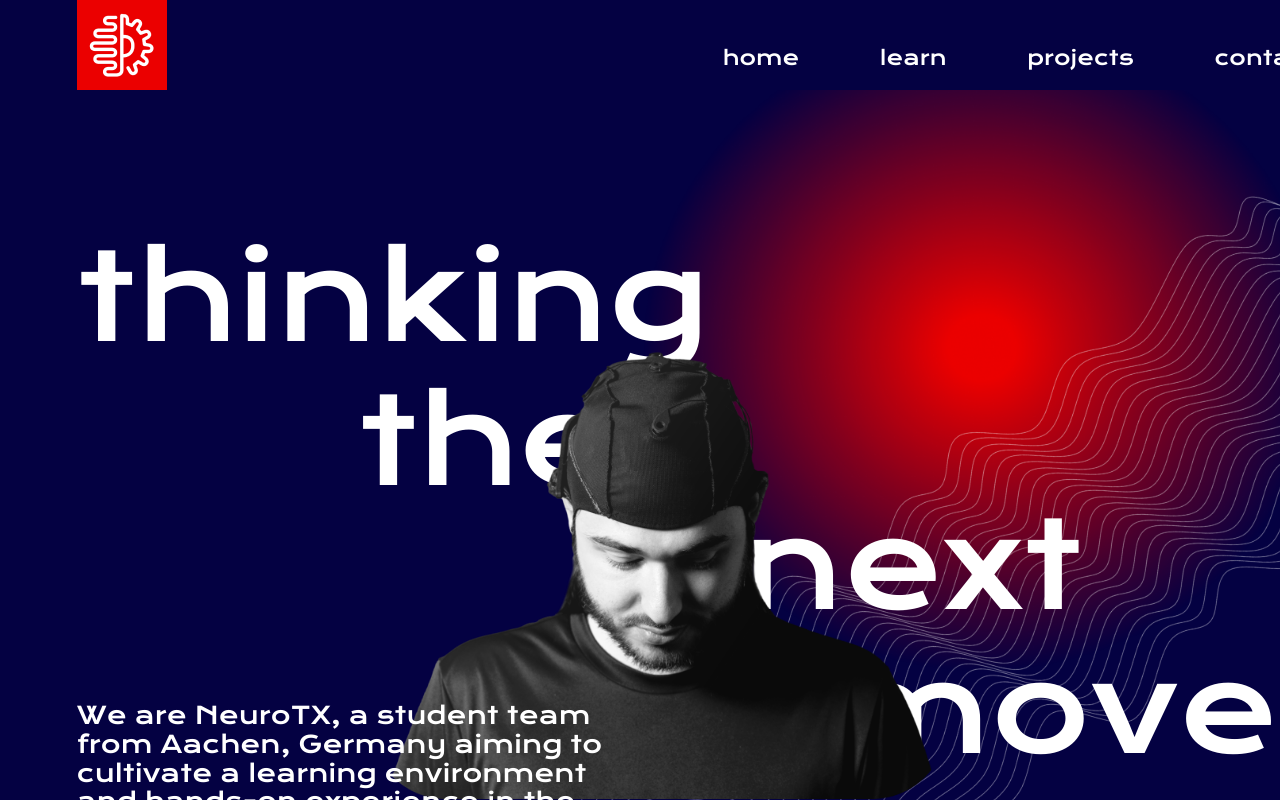
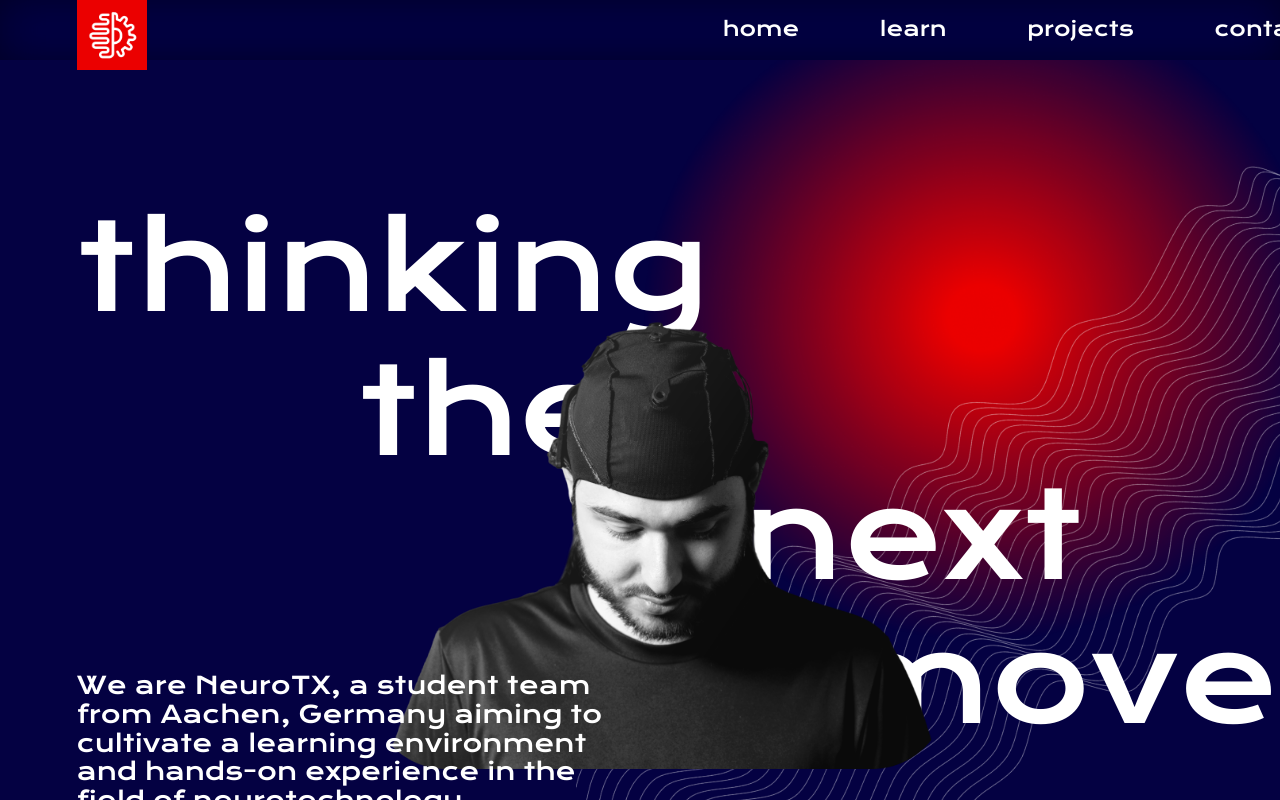
Before and after one commit to NeuroTXAachen/neurotx-website, a React (Create React App) app: page /contact in a window 1280 px wide. Shown: the top 800 px of the page. Built offline with nearby package versions, Linux system fonts and the light colour scheme.

Commit message:
small update again

```diff
--- a/package.json
+++ b/package.json
@@ -9,7 +9,6 @@
     "react": "^18.2.0",
     "react-dom": "^18.2.0",
     "react-icons": "^4.6.0",
-    "react-router-dom": "^6.4.3",
     "react-scripts": "5.0.1",
     "react-scroll": "^1.8.8",
     "styled-components": "^5.3.6",
@@ -38,5 +37,8 @@
       "last 1 firefox version",
       "last 1 safari version"
     ]
+  },
+  "devDependencies": {
+    "react-router-dom": "^6.4.4"
   }
 }
--- a/src/components/Navbar/NavbarElement.js
+++ b/src/components/Navbar/NavbarElement.js
@@ -3,9 +3,10 @@ import { Link as LinkS } from 'react-scroll';
 
 
 export const Nav = styled.nav`
-    background: ${({ colorChange }) => (colorChange ? "#ffff" : "#040142")};
-    color: ${({ colorChange }) => (colorChange ? "#040142" : "#ffff")};
-    height: 90px;
+    background: #00000069;
+    -webkit-backdrop-filter: saturate(180%) blur(20px);
+    backdrop-filter: saturate(180%) blur(20px);
+    height: 60px;
     display: flex;
     font-family: "Krona One";
     font-size: 1rem;
@@ -41,8 +42,8 @@ export const NavLogo = styled(LinkS)`
     font-size: 2rem;
     display: flex;
     align-items: center;
-    height: 90px;
-    width: 90px;
+    height: 70px;
+    width: 70px;
     font-weight: bold;
     text-decoration: none;
     position:absolute;
@@ -105,7 +106,7 @@ export const NavMenu = styled.ul`
     display: flex;
     list-style: none;
     position:absolute;
-    top: 10%;
+    top: 5%;
     left:50%;
     @media screen and (max-width: 1248px) and (min-width: 769px){
         display: flex;
@@ -122,6 +123,7 @@ export const NavMenu = styled.ul`
 export const NavMenu2 = styled.ul`
     display: flex;
     list-style: none;
+    background: #00000069;
     position:absolute;
     top: 10%;
     left:75%;
@@ -142,7 +144,7 @@ export const NavMenu2 = styled.ul`
     }
 `
 export const NavItem = styled.li`
-    height:60px;
+    height:50px;
     margin-left: 55px;
     &:first-of-type {
         margin-left: 15px;
@@ -154,18 +156,19 @@ export const NavItem = styled.li`
 
 export const NavLinks = styled(LinkS)`
     display: flex;
+    color: #fff;
     align-items: center;
     text-decoration: none;
     font-size:20px;
     padding: 0 0.8rem;
-    padding-top:18px;
+    padding-top: 0px;
     height: 100%;
     cursor: pointer;
     &.active{
         border-bottom: 3px solid #fff;
     }
     &:hover{
-        border-bottom: 13px solid #EB0000;
+        border-bottom: 5px solid #EB0000;
     }
 
 `
--- a/src/components/Navbar/index.js
+++ b/src/components/Navbar/index.js
@@ -2,6 +2,9 @@ import React from 'react'
 import { useState } from 'react'
 import { FaBars } from 'react-icons/fa'
 import { Nav, NavbarContainer, NavLogo, MobileIcon, NavMenu, NavItem, NavLinks, LogoImage, } from './NavbarElement'
+import ReactDOM from "react-dom/client";
+import { BrowserRouter, Routes, Route } from "react-router-dom";
+import Contact from '../../pages/Contact'
 
 const Navbar = ({ toggle }) => {
 
@@ -25,7 +28,7 @@ const Navbar = ({ toggle }) => {
             <Nav colorChange={colorChange}>
                 <NavbarContainer>
                     <NavLogo to='home'>
-                      <LogoImage width= {68} src={require('../../images/logo.png')} alt="Logo" />
+                      <LogoImage width= {50} src={require('../../images/logo.png')} alt="Logo" />
                     </NavLogo>
                     <MobileIcon onClick={toggle}>
                       <FaBars />
@@ -47,7 +50,7 @@ const Navbar = ({ toggle }) => {
                             </NavLinks>
                         </NavItem>
                         <NavItem>
-                            <NavLinks to='team'>
+                            <NavLinks to='/Contact'>
                                 contact
                             </NavLinks>
                         </NavItem>
--- a/src/index.css
+++ b/src/index.css
@@ -5,6 +5,7 @@ body {
     sans-serif;
   -webkit-font-smoothing: antialiased;
   -moz-osx-font-smoothing: grayscale;
+  background-color: #040142;
 }
 
 code {
--- /dev/null
+++ b/src/pages/Contact/index.js
@@ -0,0 +1,12 @@
+const Contact = () => {
+
+return (
+    <>
+        <p>Contact</p>
+
+    </>
+);
+
+}
+
+export default Contact;
```
Also changed, not shown: 1 other file (tests, documents, lock files or other folders).
